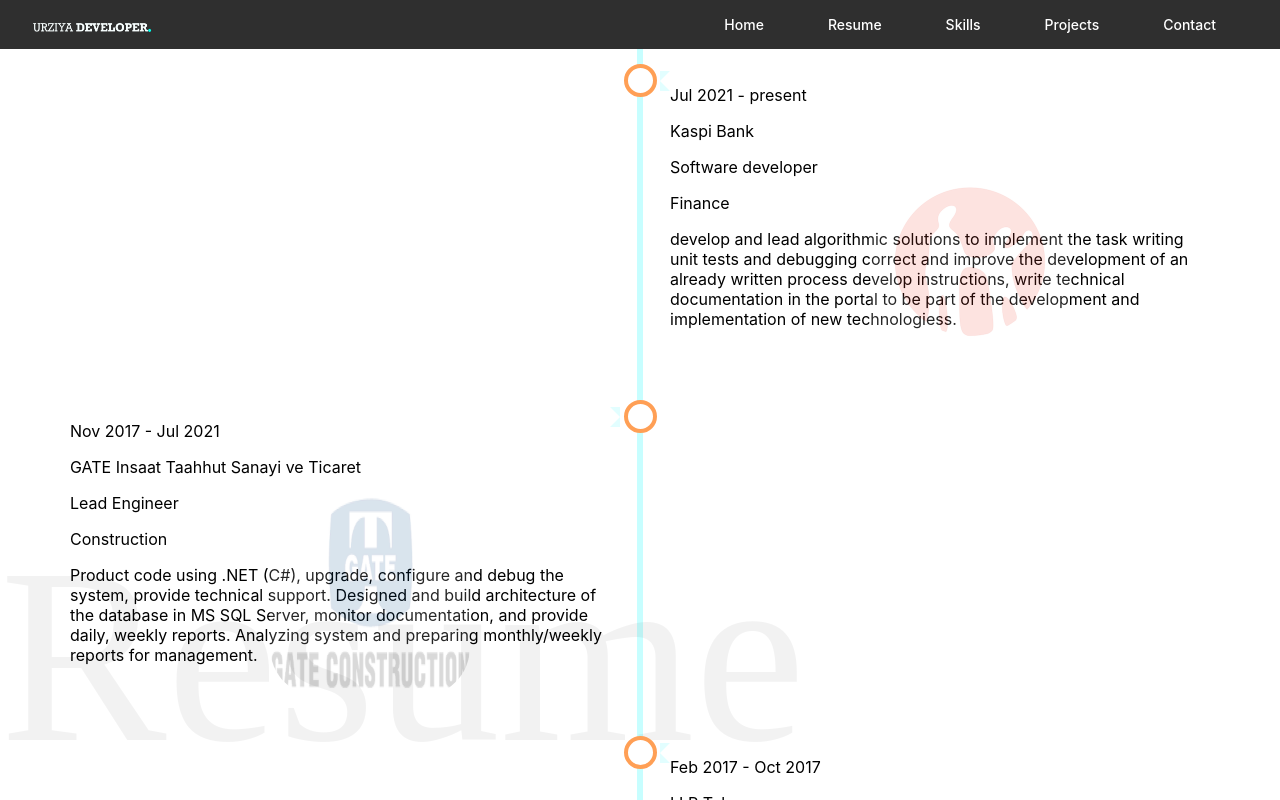
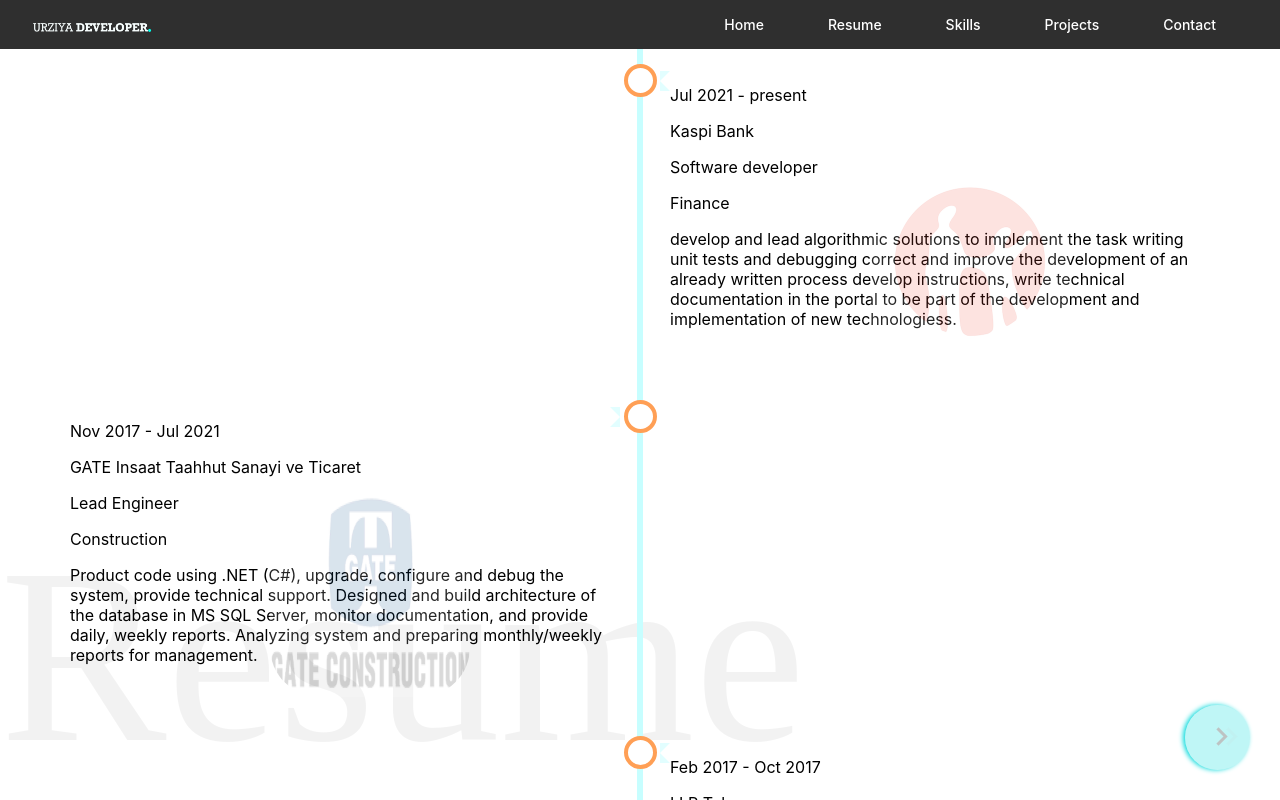
Before and after one commit to udukenbay/portfolio, a React (Create React App) app: page /resume in a window 1280 px wide. Shown: the top 800 px of the page. Built offline with nearby package versions, Linux system fonts and the light colour scheme.

Commit message:
cv download

```diff
--- a/src/components/Resume/Resume.js
+++ b/src/components/Resume/Resume.js
@@ -1,8 +1,10 @@
 import React from "react";
 import Navbar from "../Navbar/Navbar";
 import { ResumeWrapper,
+    Download, ArrowContainer, Arrow,
     TextBackground } from './Resume.style';
 import { ResumeList } from "./cv.js";
+import downloadCV from '../../assets/files/cv/UrziyaDukenbay.CV.pdf';
 
 export default function Resume() {
     const list = ResumeList;
@@ -52,6 +54,13 @@
                 </div>
             </ResumeWrapper>
             <TextBackground>Resume</TextBackground>
+
+            <Download href={downloadCV} download="download cv" target='_blank'>
+                <ArrowContainer>
+                    <Arrow><div></div></Arrow>
+                    <Arrow><div></div></Arrow>
+                </ArrowContainer>
+            </Download>
         </>
     );
 }
--- a/src/components/Resume/Resume.style.js
+++ b/src/components/Resume/Resume.style.js
@@ -4,6 +4,7 @@
     display: flex;
     justify-content: center;
     height: 100%;
+    position: relative;
 
     /* The actual timeline (the vertical ruler) */
     .timeline {
@@ -146,6 +147,141 @@
 }
 `;
 
+export const Download = styled.a`
+    width: 65px;
+    height: 65px;
+    font-family: Roboto,sans-serif;
+    font-weight: 300;
+    margin: 0;
+    padding: 0;
+    position: fixed;
+    right: 30px;
+    bottom: 30px;
+    z-index: 1000;
+    border-radius: 50%;
+    border: none;
+    background-color: #00d9db40;
+    box-shadow: -2px 0px 5px #00d9db;
+`;
+
+export const ArrowContainer = styled.div`
+    margin-top: 25px;
+    animation-name: bounce;
+    animation-duration: 1.5s;
+    animation-iteration-count: infinite;
+`;
+
+export const Arrow = styled.div`
+    animation-name: opacity;
+    animation-duration: 1.5s;
+    animation-iteration-count: infinite;
+
+    :last-child {
+        animation-direction: reverse;
+        margin-left: 10px;
+        margin-top: -13px;
+    }
+
+    div {
+        width: 10px;
+        height: 10px;
+        border-right: 3px solid #bebebe;
+        border-bottom: 3px solid #bebebe;
+        transform: rotate(315deg) translateZ(1px);
+    }
+
+@keyframes opacity {
+	0% {
+		opacity: 0;
+	}
+
+	10% {
+		opacity: 0.1;
+	}
+
+	20% {
+		opacity: 0.2;
+	}
+
+	30% {
+		opacity: 0.3;
+	}
+
+	40% {
+		opacity: 0.4;
+	}
+
+	50% {
+		opacity: 0.5;
+	}
+
+	60% {
+		opacity: 0.6;
+	}
+
+	70% {
+		opacity: 0.7;
+	}
+
+	80% {
+		opacity: 0.8;
+	}
+
+	90% {
+		opacity: 0.9;
+	}
+
+	100% {
+		opacity: 1;
+	}
+}
+
+@keyframes bounce {
+	0% {
+		transform: translateX(0);
+	}
+
+	10% {
+		transform: translateX(3px);
+	}
+
+	20% {
+		transform: translateX(6px);
+	}
+
+	30% {
+		transform: translateX(9px);
+	}
+
+	40% {
+		transform: translateX(12px);
+	}
+
+	50% {
+		transform: translateX(15px);
+	}
+
+	60% {
+		transform: translateX(18px);
+	}
+
+	70% {
+		transform: translateX(21px);
+	}
+
+	80% {
+		transform: translateX(24px);
+	}
+
+	90% {
+		transform: translateX(27px);
+	}
+
+	100% {
+		transform: translateX(30px);
+	}
+}`;
+
 export const TextBackground = styled.div`
     position: absolute;
     bottom: 0;
@@ -155,4 +291,5 @@
     font-weight: 400;
     font-size: 250px;
     color: rgba(0, 0, 0, 0.05);
+    z-index: -1000;
 `;
```
Also changed, not shown: 1 other file (tests, documents, lock files or other folders).
